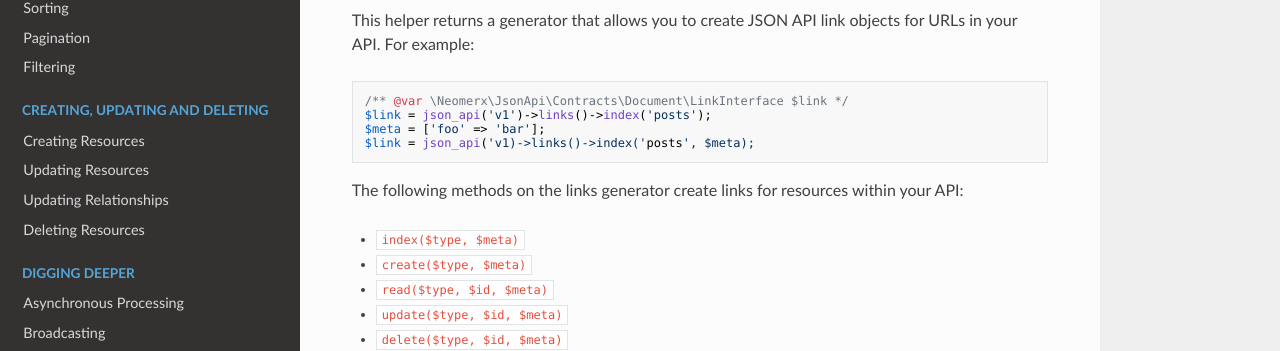
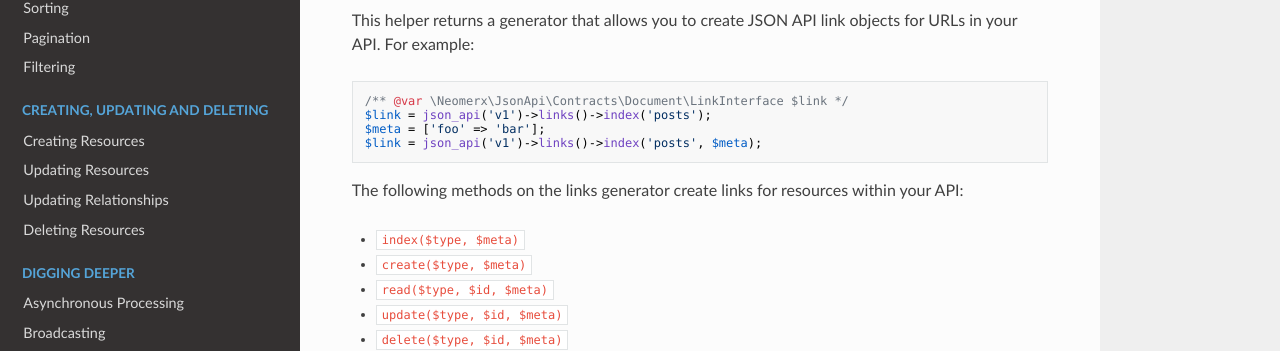
Before and after one commit to cloudcreativity/laravel-json-api, an MkDocs documentation site: the page built from docs/features/helpers.md, in a window 1280 px wide and 900 px high, scrolled down 1504 px. Shown: the part 124-475 px from the top of the window. Built offline with MkDocs 1.6.1, drawn with Linux system fonts in a browser that asks for light colours; nearby versions of some CDN libraries; old or Windows-style settings are respelled for this version of MkDocs.

Commit message:
Fix typo in code snippet

````diff
--- a/docs/features/helpers.md
+++ b/docs/features/helpers.md
@@ -75,7 +75,7 @@ This helper returns a generator that allows you to create JSON API link objects
 /** @var \Neomerx\JsonApi\Contracts\Document\LinkInterface $link */
 $link = json_api('v1')->links()->index('posts');
 $meta = ['foo' => 'bar'];
-$link = json_api('v1)->links()->index('posts', $meta);
+$link = json_api('v1')->links()->index('posts', $meta);
 ```
 
 The following methods on the links generator create links for resources within your API:
````
